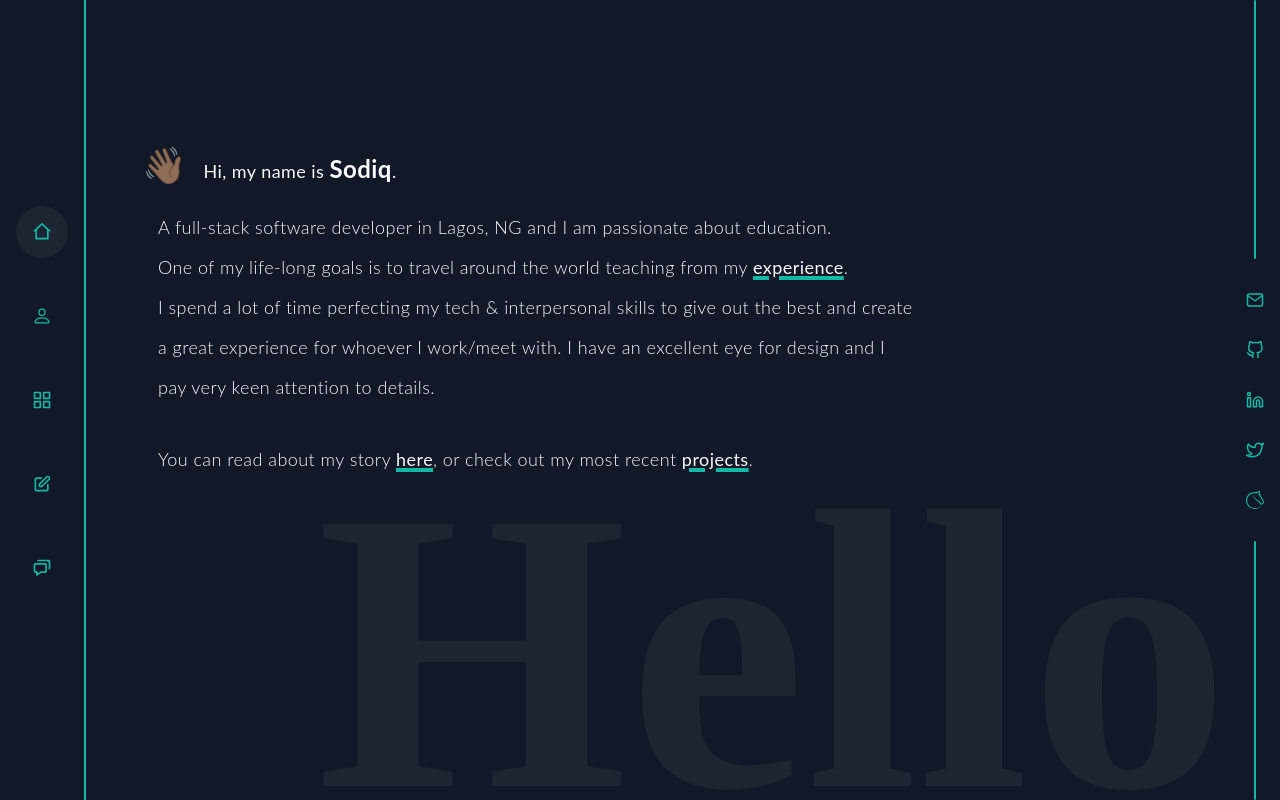
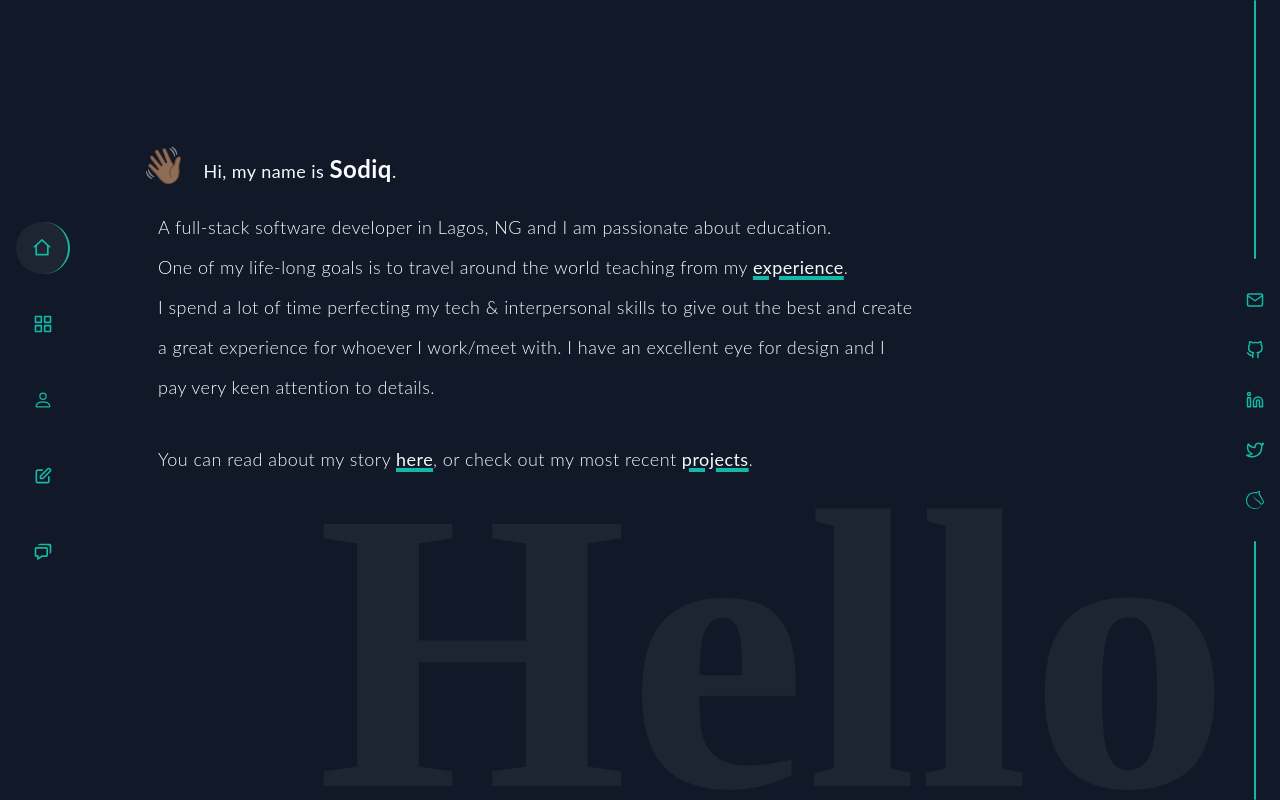
Before and after one commit to deyemiobaa/sa-portfolio, a React (Create React App) app: page / in a window 1280 px wide. Built offline with nearby package versions, Linux system fonts and the light colour scheme.

Commit message:
extract page icons to a mappable object

```diff
--- a/src/components/page-nav.js
+++ b/src/components/page-nav.js
@@ -7,53 +7,41 @@ import { BsPerson } from 'react-icons/bs';
 import { BiChat } from 'react-icons/bi';
 
 export default function PageNav() {
+  const elements = [
+    {
+      path: "/",
+      icon: RiHome2Line
+    },
+    {
+      path: "/projects",
+      icon: FiGrid
+    },
+    {
+      path: "/about",
+      icon: BsPerson
+    },
+    {
+      path: "/blog",
+      icon: HiOutlinePencilAlt
+    },
+    {
+      path: "/contact",
+      icon: BiChat
+    }
+  ]
   return (
-    <div className="page-nav hidden text-cyan-100 lg:flex flex-col w-max h-screen justify-center px-4 gap-8 border-r-2 border-y-0 border-l-0 border-r-teal-500">
-      <NavLink to={'/'}
-        className="page-nav__item flex flex-col justify-center items-center rounded-full p-4"
-        style={({ isActive }) =>
-          isActive ? { backgroundColor: "rgb(248,250,252, 0.05)"} : undefined
-        }
-      >
-        <RiHome2Line className="text-teal-500 text-xl" />
-        {/* <span>Home</span> */}
-      </NavLink>
-      <NavLink to={'/about'}
-        className="page-nav__item flex flex-col justify-center items-center rounded-full p-4"
-        style={({ isActive }) =>
-          isActive ? { backgroundColor: "rgb(248,250,252, 0.05)"} : undefined
-        }
-      >
-        <BsPerson className="text-teal-500 text-xl" />
-        {/* <span>About</span> */}
-      </NavLink>
-      <NavLink to={'/projects'}
-        className="page-nav__item flex flex-col justify-center items-center rounded-full p-4"
-        style={({ isActive }) =>
-          isActive ? { backgroundColor: "rgb(248,250,252, 0.05)"} : undefined
-        }
-      >
-        <FiGrid className="text-teal-500 text-xl" />
-        {/* <span>Work</span> */}
-      </NavLink>
-      <NavLink to={'/writings'}
-        className="page-nav__item flex flex-col justify-center items-center rounded-full p-4"
-        style={({ isActive }) =>
-          isActive ? { backgroundColor: "rgb(248,250,252, 0.05)"} : undefined
-        }
-      >
-        <HiOutlinePencilAlt className="text-teal-500 text-xl" />
-        {/* <span>Writings</span> */}
-      </NavLink>
-      <NavLink to={'/contact'}
-        className="page-nav__item flex flex-col justify-center items-center rounded-full p-4"
-        style={({ isActive }) =>
-          isActive ? { backgroundColor: "rgb(248,250,252, 0.05)"} : undefined
-        }
-      >
-        <BiChat className="text-teal-500 text-xl" />
-        {/* <span>Contact</span> */}
-      </NavLink>
+    <div className="page-nav hidden lg:flex flex-col w-max h-screen justify-center px-4 gap-6 text-teal-500 text-xl">
+      {elements.map((element, index) =>
+        <NavLink to={element.path}
+          className="page-nav__item flex flex-col justify-center items-center rounded-full p-4"
+          style={({ isActive }) =>
+            isActive ? { backgroundColor: "rgb(248,250,252, 0.05)", borderRight: "2px solid #14b8a6" } : undefined
+          }
+          key={index}
+        >
+          {element.icon}
+        </NavLink>
+      )}
     </div>
   );
 }
```
